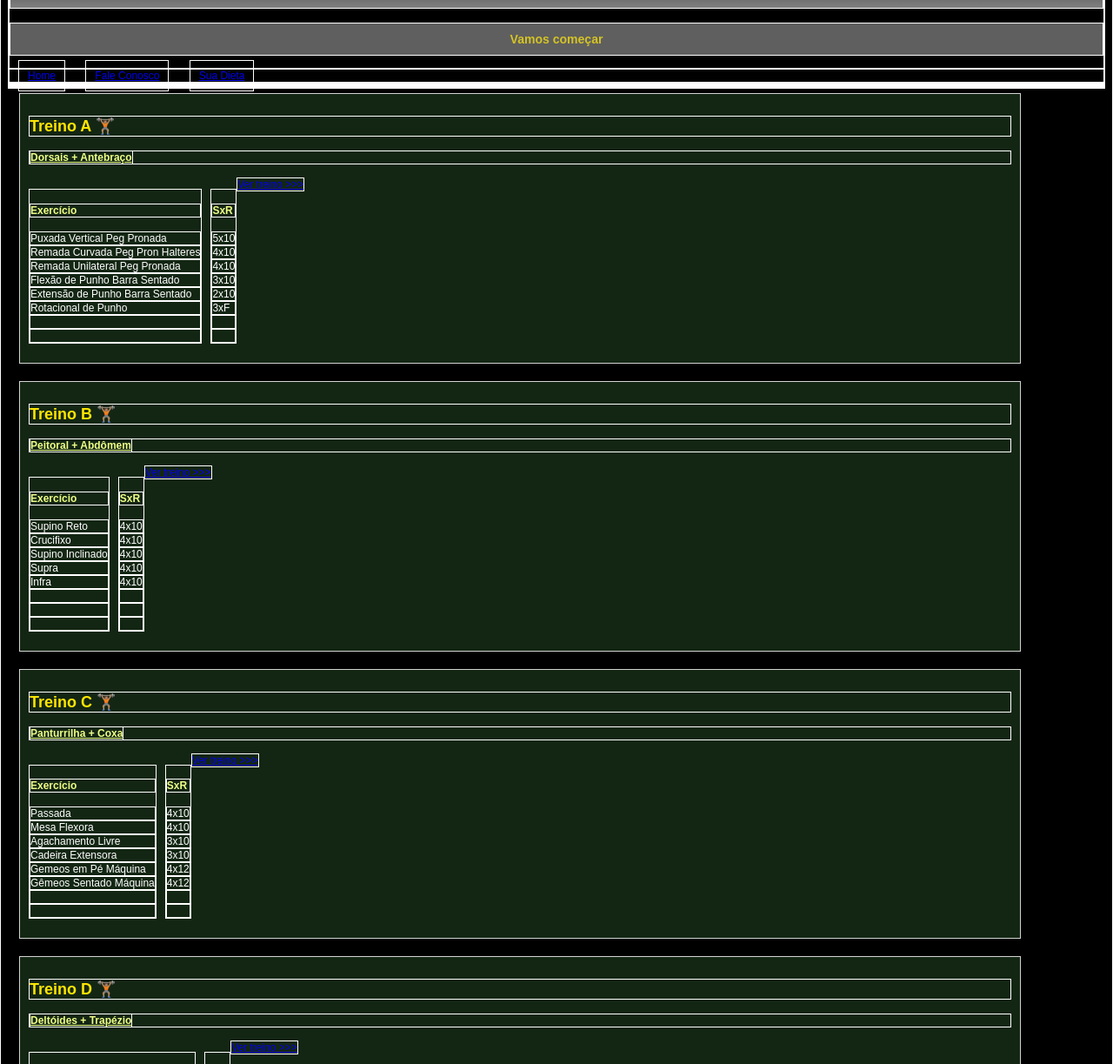
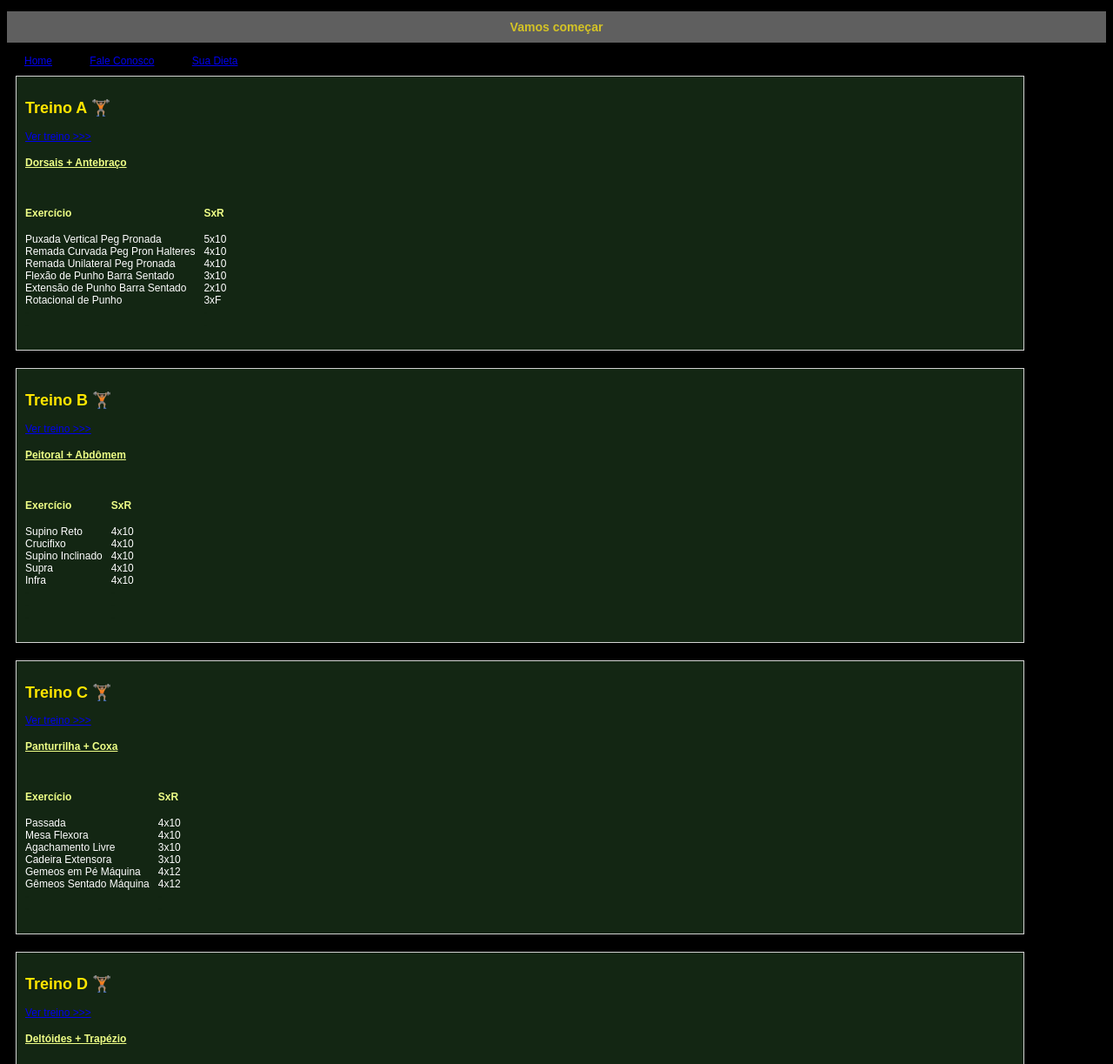
Before and after one commit to SousaAdrianoDev/projeto-treinoafs, a plain HTML site: page index.html in a window 1280 px wide. Shown: the part 97-1320 px from the top of the page at 87% size. Drawn offline with Linux system fonts and the light colour scheme.

Commit message:
lugar-do-link

```diff
--- a/index.html
+++ b/index.html
@@ -20,8 +20,8 @@
 			<section>
 				<section class = "linha">
 					<h2>Treino A &#x1F3CB&#x1F3FD</h2>
+					<a href = treinoa.html>Ver treino >>></a>
 					<h4><ins>Dorsais + Antebraço</ins></h4>
-					<a href = treinoa.html>Ver treino >>></a>
 					<ol class = "linhalista">
 						<h4>Exercício</h4 >
 						<li>Puxada Vertical Peg Pronada</li>
@@ -44,12 +44,13 @@
 						<li class="nemviu">-</li>
 						<li class="nemviu">-</li>
 					</ul>
+				</section>
 
-				</section>
 				<section class = "linha">
 					<h2>Treino B &#x1F3CB&#x1F3FD</h2>
+					<a href = treinob.html>Ver treino >>></a>
 					<h4><ins>Peitoral + Abdômem</ins></h4>
-					<a href = treinob.html>Ver treino >>></a>
+
 					<ol class = "linhalista">
 						<h4>Exercício</h4 >
 						<li>Supino Reto</li>
@@ -76,6 +77,7 @@
 				</section>
 				<section class = "linha">
 					<h2>Treino C &#x1F3CB&#x1F3FD</h2>
+					<a href = treinoc.html>Ver treino >>></a>
 					<h4><ins>Panturrilha + Coxa</ins></h4>
 					<ol class = "linhalista">
 						<h4>Exercício</h4 >
@@ -99,12 +101,12 @@
 						<li class="nemviu">-</li>
 						<li class="nemviu">-</li>
 					</ul>
-					<a href = treinoc.html>Ver treino >>></a>
 				</section>
 			</section>
 			<section>
 				<section class = "linha">
 					<h2>Treino D &#x1F3CB&#x1F3FD</h2>
+					<a href = treinod.html>Ver treino >>></a>
 					<h4><ins>Deltóides + Trapézio</ins></h4>
 					<ol class = "linhalista">
 						<h4>Exercício</h4 >
@@ -128,10 +130,11 @@
 						<li class="nemviu">-</li>
 						<li class="nemviu">-</li>
 					</ul>
-					<a href = treinod.html>Ver treino >>></a>
+
 				</section>
 				<section class = "linha">
 					<h2>Treino E &#x1F3CB&#x1F3FD</h2>
+					<a href = treinoe.html>Ver treino >>></a>
 					<h4><ins>Bíceps + Tríceps + Abdômem</ins></h4>
 					<ol class = "linhalista">
 						<h4>Exercício</h4 >
@@ -155,7 +158,7 @@
 						<li class="nemviu"></li>
 						<li class="nemviu"></li>
 					</ul>
-					<a href = treinoe.html>Ver treino >>></a>
+
 				</section>
 			</section>
 
--- a/style.css
+++ b/style.css
@@ -73,6 +73,3 @@ a.linkhead{
 	width: 100%;
 	height: 100%;
    }
-*{
-	border: 1px solid white;
-}
```
